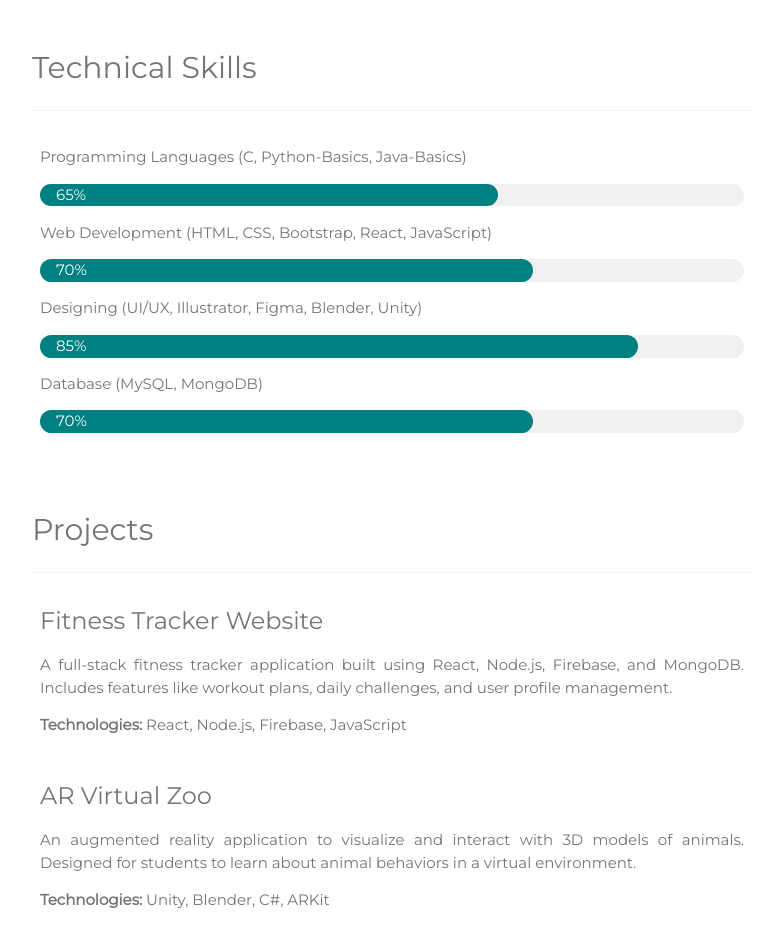
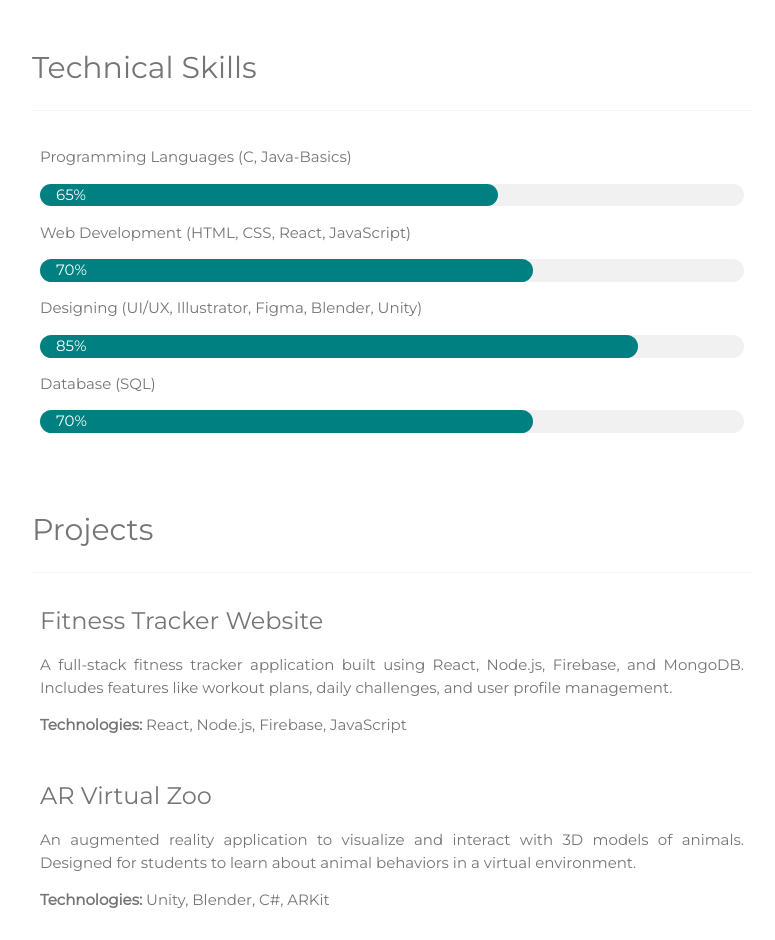
Before and after one commit to Abbinayasri/Portfolio, a plain HTML site: page index.html in a window 1280 px wide. Shown: the part 2393-3333 px from the top of the page, without its empty margins (504-1279 px from the left). Drawn offline with nearby package versions, Linux system fonts and the light colour scheme.

Commit message:
Update index.html

```diff
--- a/index.html
+++ b/index.html
@@ -373,7 +373,7 @@
 
     <!-- Programming Languages -->
     <div class="w3-container">
-      <p>Programming Languages (C, Python-Basics, Java-Basics)</p>
+      <p>Programming Languages (C, Java-Basics)</p>
       <div class="w3-light-grey w3-round-xlarge">
         <div class="w3-container w3-round-xlarge" style="width:65%; background-color: teal;color:white">65%</div>
       </div>
@@ -381,7 +381,7 @@
 
     <!-- Web Development -->
     <div class="w3-container">
-      <p>Web Development (HTML, CSS, Bootstrap, React, JavaScript)</p>
+      <p>Web Development (HTML, CSS, React, JavaScript)</p>
       <div class="w3-light-grey w3-round-xlarge">
         <div class="w3-container w3-round-xlarge" style="width:70%; background-color: teal;color:white">70%</div>
       </div>
@@ -396,7 +396,7 @@
     </div>
     <!-- Database -->
     <div class="w3-container">
-      <p>Database (MySQL, MongoDB)</p>
+      <p>Database (SQL)</p>
       <div class="w3-light-grey w3-round-xlarge">
         <div class="w3-container w3-round-xlarge" style="width:70%; background-color: teal;color:white">70%</div>
       </div>
```
